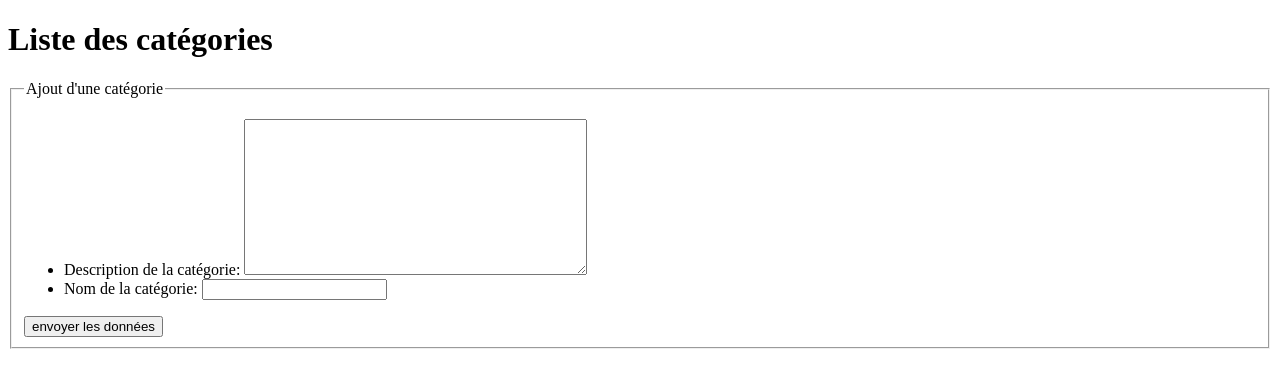
After one commit to LouisPluviose/SAE23, a Django app: page /application/categorie/ in a window 1280 px wide. The commit adds this page. Shown: the top 388 px of the page. Run offline with Django 3.2, Linux system fonts and the light colour scheme.

Commit message:
premières implémentations

```diff
--- /dev/null
+++ b/application/forms.py
@@ -0,0 +1,67 @@
+from django.forms import ModelForm
+from django.utils.translation import gettext_lazy as _
+
+from . import models
+
+
+class CategorieForm(ModelForm):
+    class Meta:
+        model = models.Categorie
+        fields = {'nom_categorie', 'description_categorie'}
+        labels = {
+            'nom_categorie': _('Nom de la catégorie'),
+            'description_categorie': _('Description de la catégorie'),
+        }
+
+
+class AuteurForm(ModelForm):
+    class Meta:
+        model = models.Auteurs
+        fields = {'nom_auteur', 'prenom_auteur', 'age_auteur', 'photo_auteur'}
+        labels = {
+            'nom_auteur': _('Nom de l\'auteur'),
+            'prenom_auteur': _('Prénom de l\'auteur'),
+            'age_auteur': _('Age de l\'auteur'),
+            'photo_auteur': _('Photo de l\'auteur'),
+        }
+
+
+class JoueurForm(ModelForm):
+    class Meta:
+        model = models.Joueurs
+        fields = {'nom_joueur', 'prenom_joueur', 'mail_joueur', 'mdp_joueur', 'type_joueur'}
+        labels = {
+            'nom_joueur': _('Nom du joueur'),
+            'prenom_joueur': _('Prénom du joueur'),
+            'mail_joueur': _('Mail du joueur'),
+            'mdp_joueur': _('Mot de passe du joueur'),
+            'type_joueur': _('Type de joueur'),
+        }
+
+
+class JeuxForm(ModelForm):
+    class Meta:
+        model = models.Jeux
+        fields = {'nom_jeu', 'description_jeu', 'categorie_jeu', 'annee_sortie_jeu', 'editeur_jeu', 'photo_jeu', 'auteur_jeu'}
+        labels = {
+            'nom_jeu': _('Nom du jeu'),
+            'description_jeu': _('Description du jeu'),
+            'categorie_jeu': _('Catégorie du jeu'),
+            'annee_sortie_jeu': _('Année de sortie du jeu'),
+            'editeur_jeu': _('Editeur du jeu'),
+            'photo_jeu': _('Photo du jeu'),
+            'auteur_jeu': _('Auteur du jeu'),
+        }
+
+
+class CommentaireForm(ModelForm):
+    class Meta:
+        model = models.Commentaires
+        fields = {'commentaire_jeu', 'date_commentaire', 'jeu_commentaire', 'joueur_commentaire', 'note_commentaire'}
+        labels = {
+            'commentaire_jeu': _('Commentaire du jeu'),
+            'date_commentaire': _('Date du commentaire'),
+            'jeu_commentaire': _('Jeu du commentaire'),
+            'joueur_commentaire': _('Joueur du commentaire'),
+            'note_commentaire': _('Note du commentaire'),
+        }
--- a/application/models.py
+++ b/application/models.py
@@ -5,14 +5,14 @@ from django.db import models
 
 class Categorie(models.Model):
     nom_categorie = models.CharField(max_length=100)
-    decription_categorie = models.TextField(null = True, blank = True)
+    description_categorie = models.TextField(null = True, blank = True)
 
     def __str__(self):
-        chaine_categorie = f"{self.nom_categorie}. Résume : {self.decription_categorie}"
+        chaine_categorie = f"{self.nom_categorie}. Résume : {self.description_categorie}"
         return chaine_categorie
 
     def dico_categorie(self):
-        return {"nom_categorie" : self.nom_categorie, "decription_categorie" : self.decription_categorie}
+        return {"nom_categorie" : self.nom_categorie, "description_categorie" : self.description_categorie}
 
 
 class Auteurs(models.Model):
@@ -29,14 +29,15 @@ class Auteurs(models.Model):
         return {"nom_auteur" : self.nom_auteur, "prenom_auteur" : self.prenom_auteur, "age_auteur" : self.age_auteur, "photo_auteur" : self.photo_auteur}
 
 
-class Joueur(models.Model):
+class Joueurs(models.Model):
     nom_joueur = models.CharField(max_length=100)
     prenom_joueur = models.CharField(max_length=100)
     mail_joueur = models.EmailField(null = True, blank = True)
     mdp_joueur = models.CharField(max_length=100, null = True, blank = True)
     PRO = 'PRO'
     PART = 'PARTICULIER'
-    type_joueur = [((PRO, 'PRO'), (PART, 'PARTICULIER'))]
+    TYPE_JOUEUR_CHOIX = [(PRO, 'PRO'), (PART, 'PARTICULIER')]
+    type_joueur = models.CharField(max_length=100, choices=TYPE_JOUEUR_CHOIX, default=PART)
 
     def __str__(self):
         chaine_joueur = f"{self.nom_joueur} {self.prenom_joueur}"
@@ -47,26 +48,27 @@ class Joueur(models.Model):
 
 
 class Jeux(models.Model):
-    nom_jeux = models.CharField(max_length=100)
-    description_jeux = models.TextField(null = True, blank = True)
-    categorie_jeux = models.ForeignKey(Categorie, on_delete=models.CASCADE)
-    annee_sortie_jeux = models.DateField(null = True, blank = True)
-    editeur_jeux = models.CharField(max_length=100, null = True, blank = True)
-    photo_jeux = models.ImageField(upload_to='images/', null = True, blank = True)
-    auteur_jeux = models.ManyToManyField(Auteurs)
+    nom_jeu = models.CharField(max_length=100)
+    description_jeu = models.TextField(null = True, blank = True)
+    categorie_jeu = models.ForeignKey(Categorie, on_delete=models.CASCADE)
+    annee_sortie_jeu = models.DateField(null = True, blank = True)
+    editeur_jeu = models.CharField(max_length=100, null = True, blank = True)
+    photo_jeu = models.ImageField(upload_to='images/', null = True, blank = True)
+    auteur_jeu = models.ManyToManyField(Auteurs)
 
     def __str__(self):
-        chaine_jeux = f"{self.nom_jeux}. Résume : {self.description_jeux}"
+        chaine_jeux = f"{self.nom_jeu}. Résume : {self.description_jeu}"
         return chaine_jeux
 
     def dico_jeux(self):
-        return {"nom_jeux" : self.nom_jeux, "description_jeux" : self.description_jeux, "categorie_jeux" : self.categorie_jeux, "annee_sortie_jeux" : self.annee_sortie_jeux, "editeur_jeux" : self.editeur_jeux, "photo_jeux" : self.photo_jeux, "auteur_jeux" : self.auteur_jeux}
+        return {"nom_jeux" : self.nom_jeu, "description_jeux" : self.description_jeu, "categorie_jeux" : self.categorie_jeu, "annee_sortie_jeux" : self.annee_sortie_jeu, "editeur_jeux" : self.editeur_jeu, "photo_jeux" : self.photo_jeu, "auteur_jeux" : self.auteur_jeu}
+
 
 class Commentaires(models.Model):
     commentaire_jeu = models.TextField(null = True, blank = True)
     date_commentaire = models.DateField(null = True, blank = True)
     jeu_commentaire = models.ForeignKey(Jeux, on_delete=models.CASCADE)
-    joueur_commentaire = models.ForeignKey(Joueur, on_delete=models.CASCADE)
+    joueur_commentaire = models.ForeignKey(Joueurs, on_delete=models.CASCADE)
     note_commentaire = models.IntegerField(null = True, blank = True)
 
     def __str__(self):
--- /dev/null
+++ b/application/template/application/categorie.html
@@ -0,0 +1,22 @@
+<!DOCTYPE html>
+<html lang="en">
+<head>
+    <meta charset="UTF-8">
+    <title>Catégorie</title>
+</head>
+<body>
+    <h1>Liste des catégories</h1>
+
+<form class="form-horizontal" method="post" action="/application/traitementCategorie/">
+{% csrf_token %}
+<fieldset>
+<legend>Ajout d'une catégorie</legend>
+  <ul>
+    {{form.as_ul}}
+  </ul>
+  <input type="submit" value="envoyer les données"/>
+</fieldset>
+</form>
+
+</body>
+</html>
--- a/application/urls.py
+++ b/application/urls.py
@@ -1,7 +1,8 @@
 from django.urls import path
-
 from . import views
 
 urlpatterns = [
     path('index/', views.index, name='index'),
+    path('categorie/', views.ajoutCategories, name='ajoutCategories'),
+    path('traitementCategorie/', views.traitementCategorie, name='traitementCategories'),
 ]
--- a/application/views.py
+++ b/application/views.py
@@ -1,6 +1,36 @@
 from django.shortcuts import render
+from .forms import *
+from django.http import HttpResponseRedirect
 
 # Create your views here.
 
+
 def index(request):
-    return render(request, 'application/index.html')
+    liste = list(models.Categorie.objects.all())
+    return render(request, 'application/index.html', {'liste': liste})
+
+
+def categorie(request):
+    return render(request, 'application/categorie.html')
+
+
+def ajoutCategories(request):
+    if request.GET.get("POST"):
+        form = CategorieForm(request)
+        if form.is_valid():
+            categorie = form.save()
+            return HttpResponseRedirect("/application/index")
+        else:
+            return render(request, "application/categorie.html", {"form": form})
+    else:
+        form = CategorieForm()
+        return render(request, "application/categorie.html", {"form": form})
+
+
+def traitementCategorie(request):
+    lform = CategorieForm(request.POST)
+    if lform.is_valid():
+        categorie = lform.save()
+        return HttpResponseRedirect("/application/index")
+    else:
+        return render(request, "application/categorie.html", {"form": lform})
```
Also changed, not shown: application/template/application/index.html (+7 -0 lines), application/migrations/0004_auto_20220608_1542.py (added).
